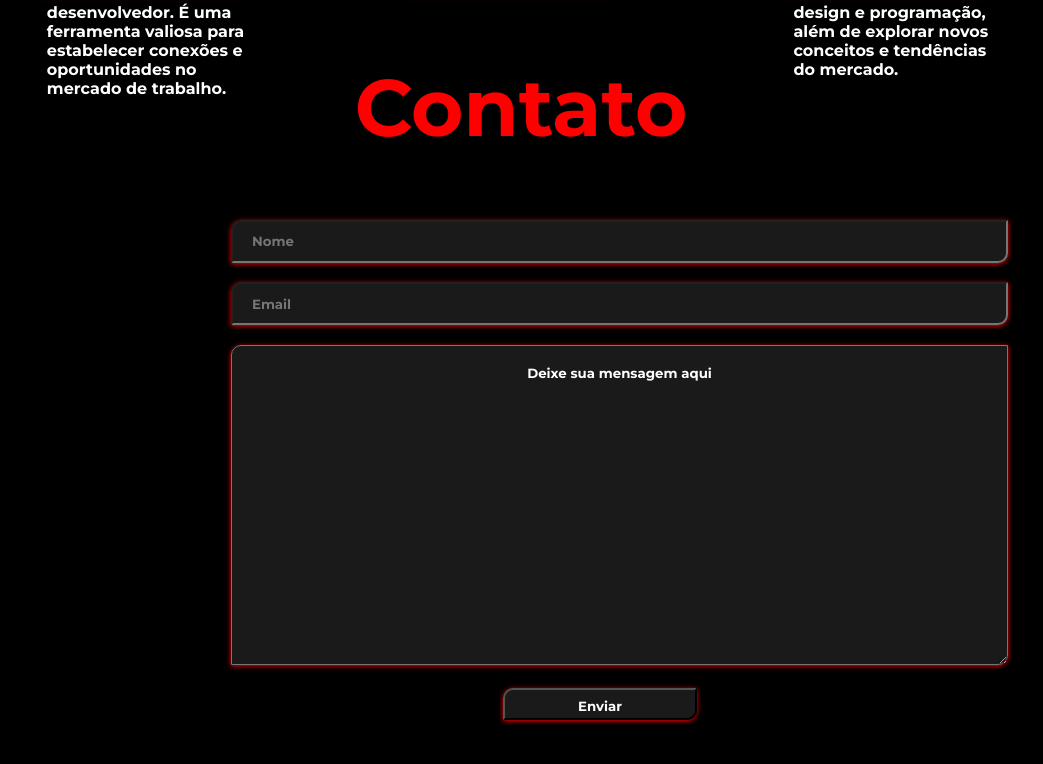
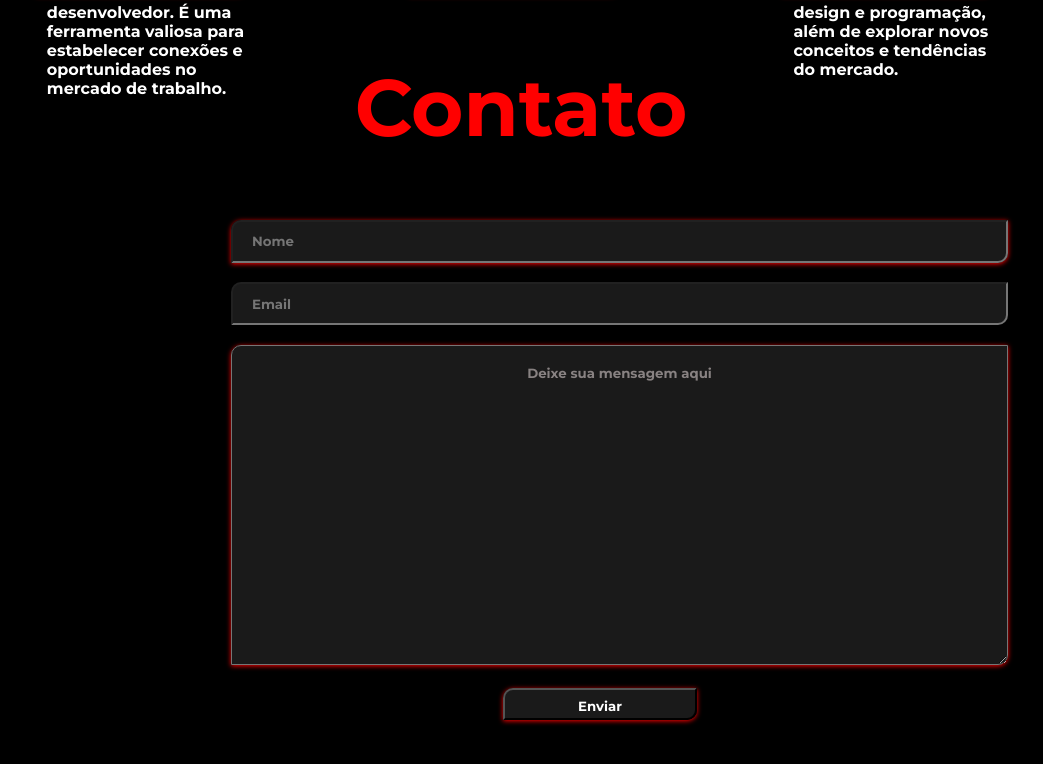
Before and after one commit to jian-19/portf-lio, a plain HTML site: page index.html in a window 1280 px wide. Shown: the part 2583-3347 px from the top of the page, without its empty margins (119-1162 px from the left). Drawn offline with Linux system fonts and the light colour scheme.

Commit message:
new options

```diff
--- a/assets/css/media_query.css
+++ b/assets/css/media_query.css
@@ -187,7 +187,6 @@
 
     .caixa_text {
         padding: 5%;
-        color: #ffffff;
         width: 150%;
         height: 40vh;
     }
--- a/assets/css/style.css
+++ b/assets/css/style.css
@@ -367,6 +367,7 @@ footer {
     margin-bottom: 5%;
     box-shadow: 0px 1px 5px #ff0000;
     border-radius: 10px 0px;
+    outline:none;
 }
 
 .email {
@@ -377,13 +378,13 @@ footer {
     width: 200%;
     height: 4vh;
     margin-bottom: 5%;
-    box-shadow: 0px 1px 5px #ff0000;
     border-radius: 10px 0px;
+    outline:none;
 }
 
 .caixa_text {
     padding: 5%;
-    color: #ffffff;
+    color: #888282;
     font-family: "montserrat";
     text-align: center;
     background: rgba(255, 255, 255, 0.1);
@@ -392,6 +393,7 @@ footer {
     margin-bottom: 5%;
     box-shadow: 0px 1px 5px #ff0000;
     border-radius: 10px 0px;
+    outline:none;
 }
 
 .enviar {
```
